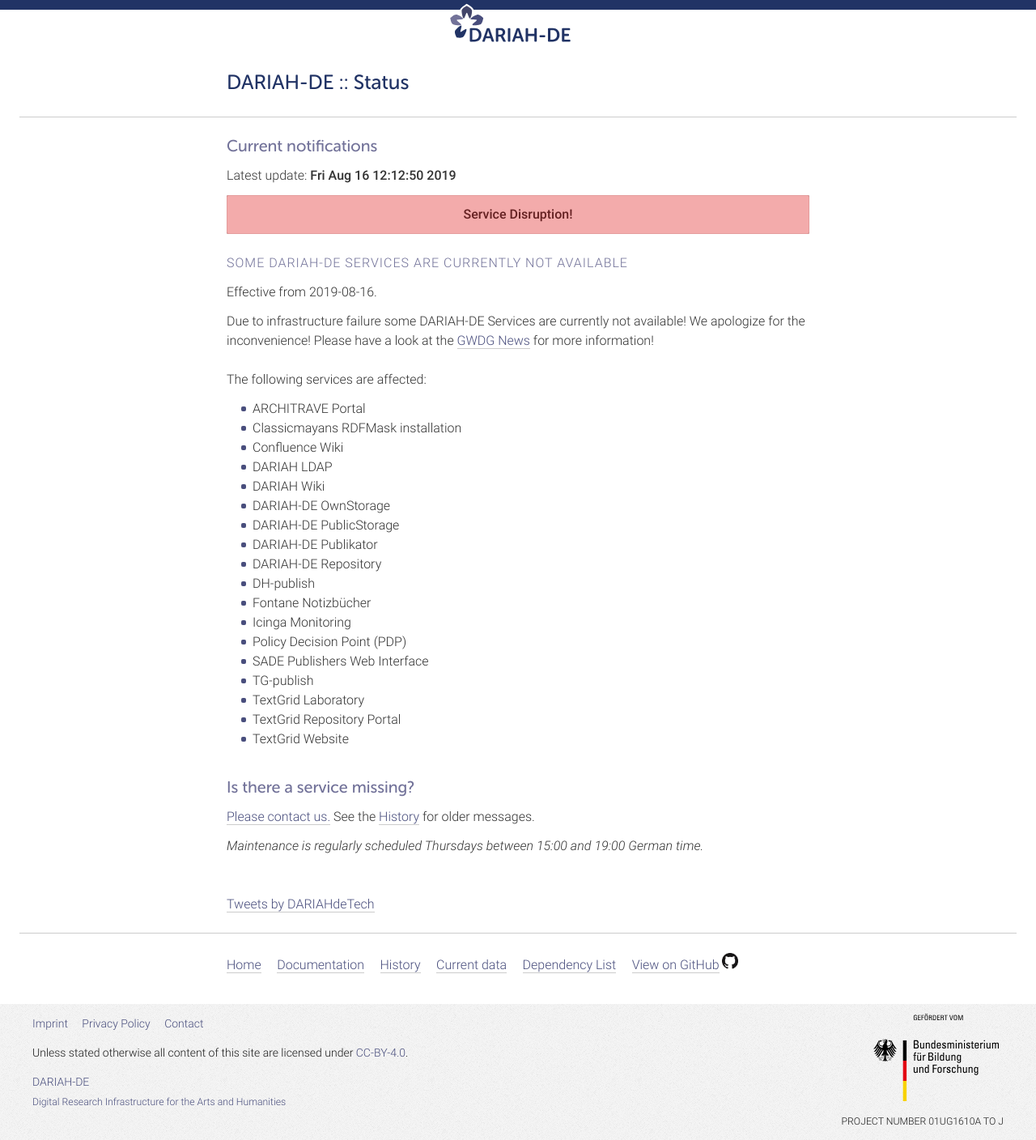
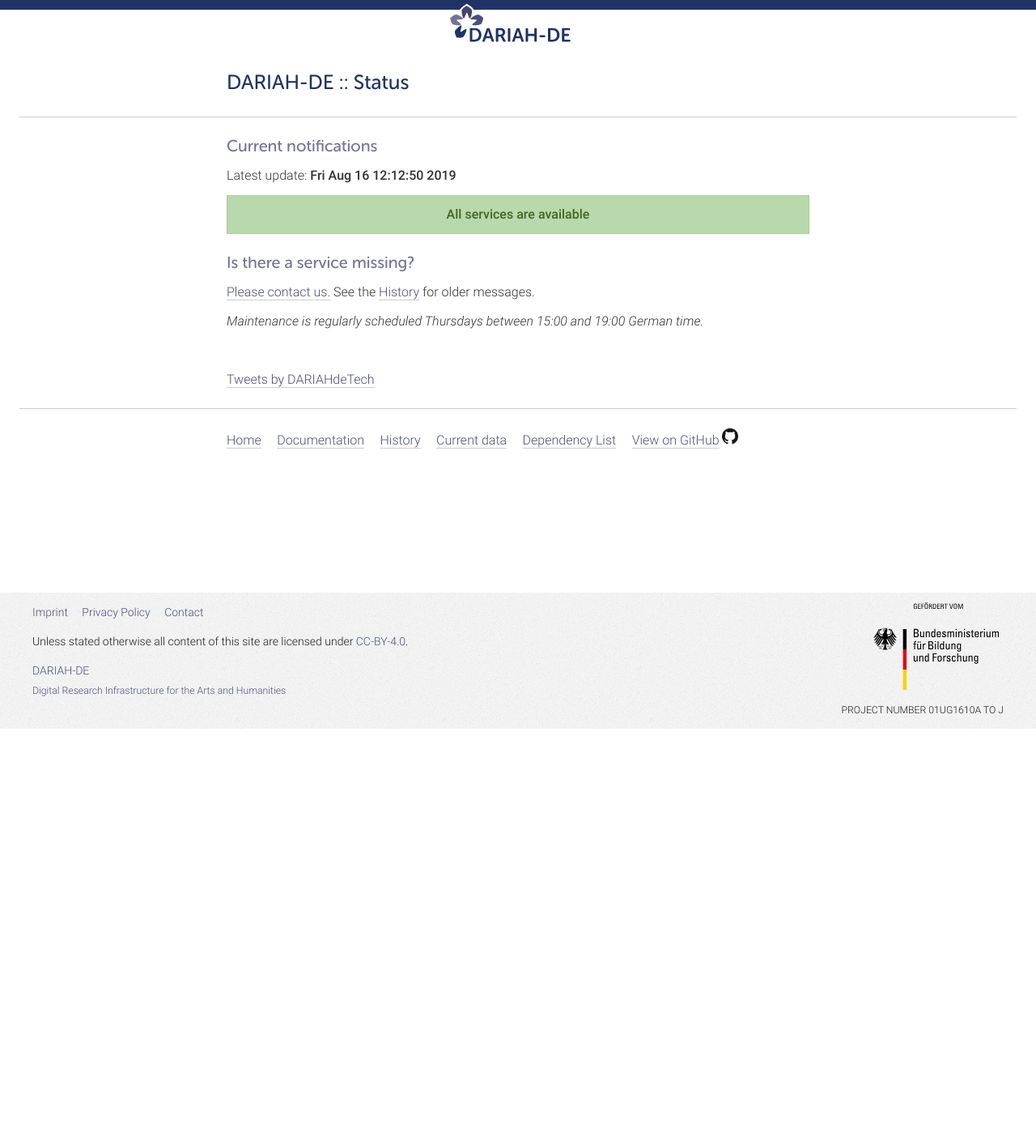
Before and after one commit to DARIAH-DE/status, a Jekyll site: the page built from index.md, in a window 1280 px wide. Shown: the whole page at 81% size. Built offline with Jekyll 4.4.1, drawn with Linux system fonts in a browser that asks for light colours; comment, search, counter and statistics services are not loaded; after the commit the page ends 900 px from its top, so only the background shows below that.

Commit message:
Update outages.yaml

```diff
--- a/_data/outages.yaml
+++ b/_data/outages.yaml
@@ -1,14 +1,7 @@
 ---
 - title: 'Some DARIAH-DE Services are currently not available'
   date_start: '2019-08-16'
-  hide: false
+  hide: true
   description: 'Due to infrastructure failure some DARIAH-DE Services are currently not available! We apologize for the inconvenience! Please have a look at the <a href="https://info.gwdg.de/news/update-3-stoerung-speicher-fuer-esx-cluster/">GWDG News</a> for more information!'
   affected:
     - '/infrastructure/gwdg-esx'
-- title: 'TextGrid website and textgridrep.org not available'
-  date_start: '2019-05-16'
-  hide: true
-  description: 'Due to missing database links the TextGrid website (textgrid.ifo) and textgridrep.org are not available at the moment. We apologize for the inconvenience!'
-  affected:
-    - '/services/tg_website'
-    - '/services/tgrep'
```
